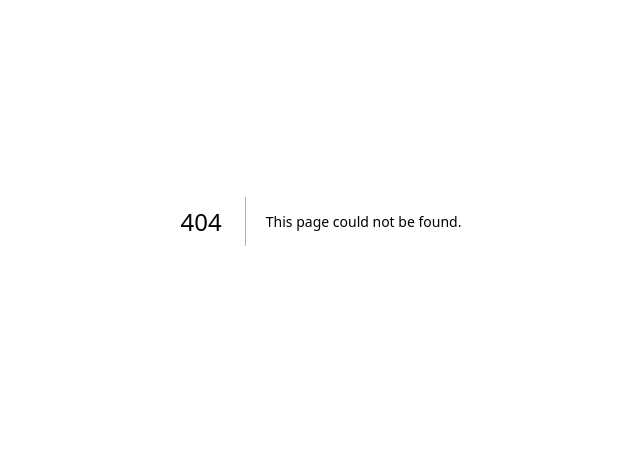
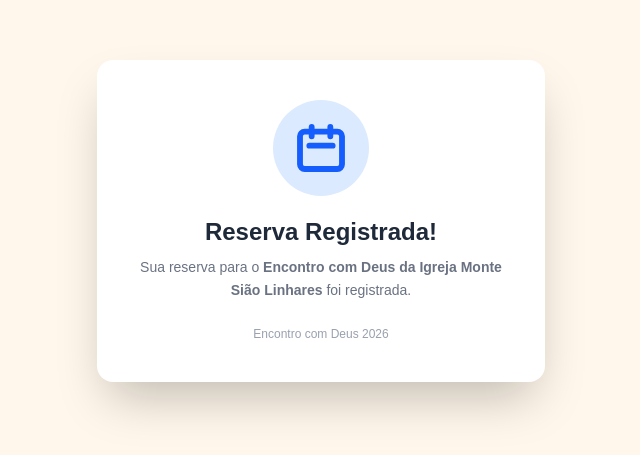
Before and after one commit to PRODUTORABG-TECH/ecd-iamsl-2026, a Next.js app: page /reservado in a window 1280 px wide. Before the commit this address had no page. Shown: the part 179-634 px from the top of the page, without its empty margins (319-959 px from the left). Built offline with nearby package versions, Linux system fonts and the light colour scheme.

Commit message:
Feature: Reservado

```diff
--- a/app/inscricao/page.tsx
+++ b/app/inscricao/page.tsx
@@ -5,7 +5,7 @@ import { useState, useEffect, useRef } from "react";
 
 const API_BASE = "https://n8n.produtorabg.com/webhook";
 
-type Step = "phone" | "otp" | "form" | "payment";
+type Step = "notice" | "phone" | "otp" | "form";
 
 interface FormData {
   nome_completo: string;
@@ -79,7 +79,7 @@ function clearSession() {
 }
 
 export default function InscricaoPage() {
-  const [step, setStep] = useState<Step>("phone");
+  const [step, setStep] = useState<Step>("notice");
   const [loading, setLoading] = useState(false);
   const [error, setError] = useState("");
 
@@ -240,7 +240,8 @@ export default function InscricaoPage() {
           // AS TRÊS VARIÁVEIS CRUCIAIS DA NOVA ARQUITETURA:
           id_ingresso: form.id_ingresso,
           cupom: form.cupom || "",
-          metodo_pagamento: form.metodo_pagamento
+          metodo_pagamento: "reserva"
+          // metodo_pagamento: form.metodo_pagamento
         }),
       });
 
@@ -271,7 +272,7 @@ export default function InscricaoPage() {
         <div className="text-center mb-8">
           <h1 className="text-3xl font-bold text-black">Encontro com Deus 2026</h1>
           <p className="text-black mt-1 text-sm">Igreja Monte Sião Linhares</p>
-          <StepIndicator step={step} />
+          {step !== "notice" && <StepIndicator step={step} />}
         </div>
 
         <div className="bg-white rounded-2xl shadow-2xl p-8">
@@ -280,6 +281,10 @@ export default function InscricaoPage() {
               <span className="mt-0.5 shrink-0">⚠</span>
               <span>{error}</span>
             </div>
+          )}
+
+          {step === "notice" && (
+            <NoticeStep onContinue={() => setStep("phone")} />
           )}
 
           {step === "phone" && (
@@ -321,12 +326,12 @@ export default function InscricaoPage() {
               }
               onSubmit={(e) => {
                 e.preventDefault();
-                setStep("payment");
+                handleSubmitForm(e);
               }}
             />
           )}
 
-          {step === "payment" && (
+          {/* {step === "payment" && (
             <PaymentStep
               form={form}
               ingressos={ingressos}
@@ -337,7 +342,7 @@ export default function InscricaoPage() {
               onBack={() => setStep("form")}
               loading={loading}
             />
-          )}
+          )} */}
         </div>
       </div>
     </div>
@@ -503,10 +508,10 @@ function PaymentStep({
   );
 }
 
-function StepIndicator({ step }: { step: Step }) {
-  const steps = ["phone", "otp", "form", "payment"] as const;
+function StepIndicator({ step }: { step: Exclude<Step, "notice"> }) {
+  const steps = ["phone", "otp", "form"] as const;
   const index = steps.indexOf(step);
-  const labels = ["Telefone", "Código", "Dados", "Pagamento"];
+  const labels = ["Telefone", "Código", "Dados"];
   return (
     <div className="flex items-center justify-center gap-2 mt-4">
       {steps.map((s, i) => (
@@ -533,6 +538,35 @@ function StepIndicator({ step }: { step: Step }) {
           )}
         </div>
       ))}
+    </div>
+  );
+}
+
+function NoticeStep({ onContinue }: { onContinue: () => void }) {
+  return (
+    <div className="space-y-5">
+      <div>
+        <h2 className="text-xl font-bold text-gray-800">Encontro Suspenso</h2>
+        <p className="text-gray-500 text-sm mt-3 leading-relaxed">
+          Infelizmente, precisamos cancelar o nosso Encontro com Deus. Não
+          tivemos inscrições suficientes e, por isso, vamos suspender o
+          encontro por enquanto. Manteremos uma lista de interessados e,
+          dependendo de como ela evoluir, remarcaremos o evento e
+          divulgaremos uma nova data em breve.
+        </p>
+        <p className="text-gray-500 text-sm mt-3 leading-relaxed">
+          Você ainda pode reservar a sua vaga para o encontro, entraremos em
+          contato quando tivermos mais informações.
+        </p>
+      </div>
+
+      <button
+        type="button"
+        onClick={onContinue}
+        className="w-full flex items-center justify-center gap-2 rounded-xl bg-blue-600 px-6 py-3.5 text-white font-semibold text-sm transition-all hover:bg-blue-700 active:scale-[0.98]"
+      >
+        Fazer reserva
+      </button>
     </div>
   );
 }
--- /dev/null
+++ b/app/reservado/page.tsx
@@ -0,0 +1,33 @@
+export const metadata = {
+  title: "Reservado - Encontro com Deus 2026",
+  description: "Reserva registrada para o Encontro com Deus 2026.",
+};
+
+export default function ReservadoPage() {
+  return (
+    <div className="min-h-screen bg-[#fff7eb] flex items-center justify-center px-4">
+      <div className="bg-white rounded-2xl shadow-2xl p-10 max-w-md w-full text-center">
+        <div className="w-24 h-24 rounded-full bg-blue-100 flex items-center justify-center mx-auto mb-5">
+          <svg
+            className="w-14 h-14 text-blue-600"
+            fill="none"
+            viewBox="0 0 24 24"
+            stroke="currentColor"
+            strokeWidth={2.5}
+          >
+            <path
+              strokeLinecap="round"
+              strokeLinejoin="round"
+              d="M8 7V3m8 4V3m-9 8h10M5 21h14a2 2 0 002-2V7a2 2 0 00-2-2H5a2 2 0 00-2 2v12a2 2 0 002 2z"
+            />
+          </svg>
+        </div>
+        <h1 className="text-2xl font-bold text-gray-800 mb-2">Reserva Registrada!</h1>
+        <p className="text-gray-500 text-sm leading-relaxed">
+          Sua reserva para o <strong>Encontro com Deus da Igreja Monte Sião Linhares</strong> foi registrada.
+        </p>
+        <div className="mt-6 text-xs text-gray-400">Encontro com Deus 2026</div>
+      </div>
+    </div>
+  );
+}
```
